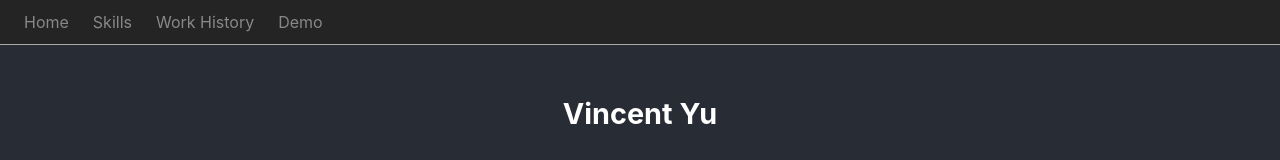
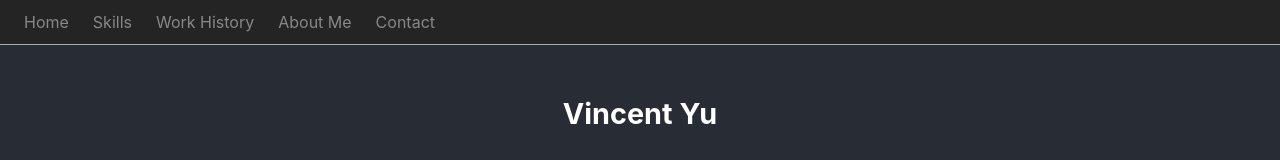
Before and after one commit to deltamann/my-react-sandbox-2024, a React (Create React App) app: page / in a window 1280 px wide. Shown: the top 160 px of the page. Built offline with nearby package versions, Linux system fonts and the light colour scheme.

Commit message:
Update links

```diff
--- a/src/components/NavBar/NavBar.tsx
+++ b/src/components/NavBar/NavBar.tsx
@@ -44,9 +44,15 @@ const NavBar = () => {
                         <Link to="/work">Work History</Link>
                     </li>
                     <li>
+                        <Link to="/about">About Me</Link>
+                    </li>
+                    <li>
+                        <Link to="/contact">Contact</Link>
+                    </li>
+                    {/*<li>
                         <Link to="/demo">Demo</Link>
                     </li>
-                    {/* <li>
+                     <li>
                     <Link to="/list/1">first list</Link>
                     </li> */}
                 </ul>
```
